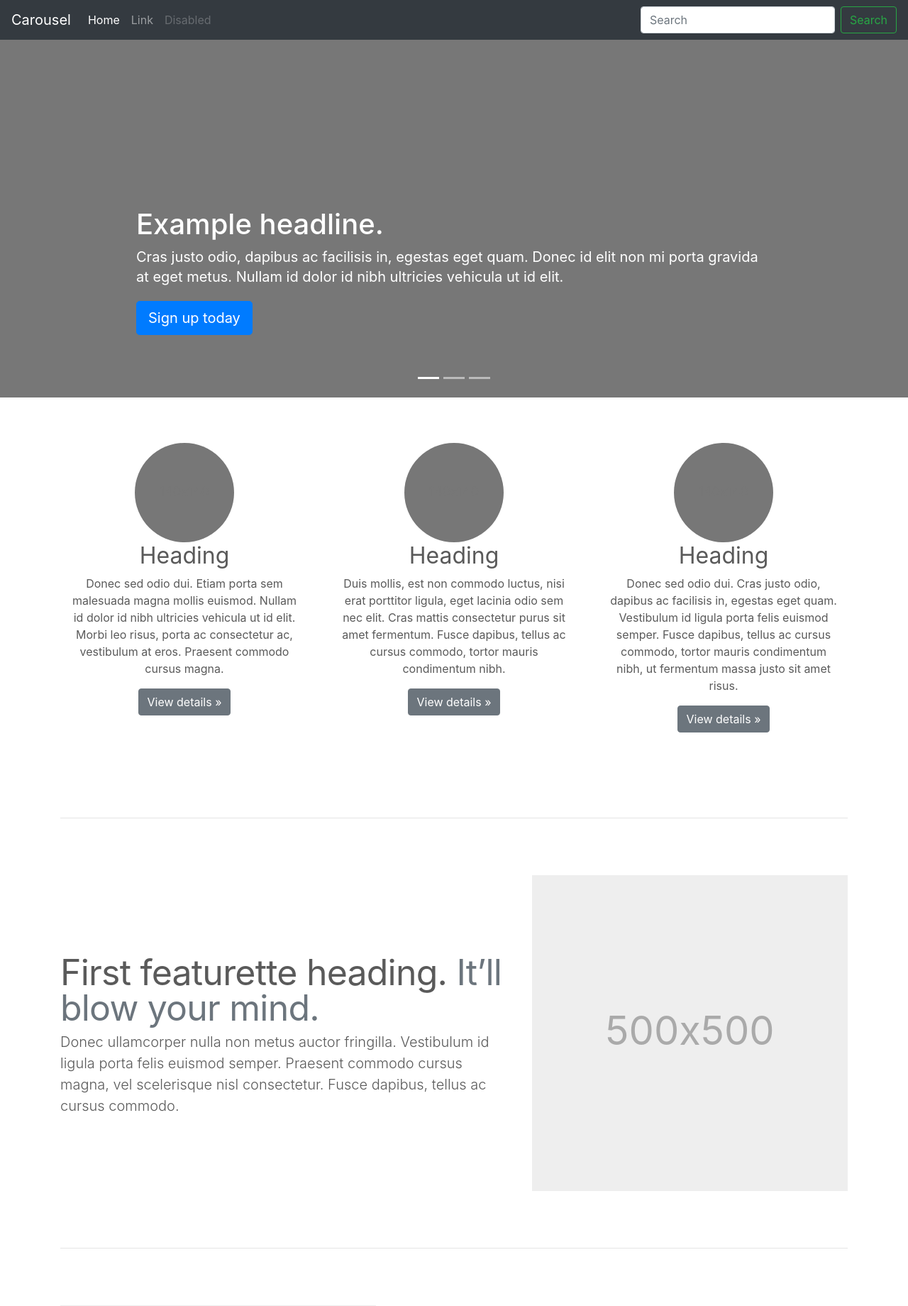
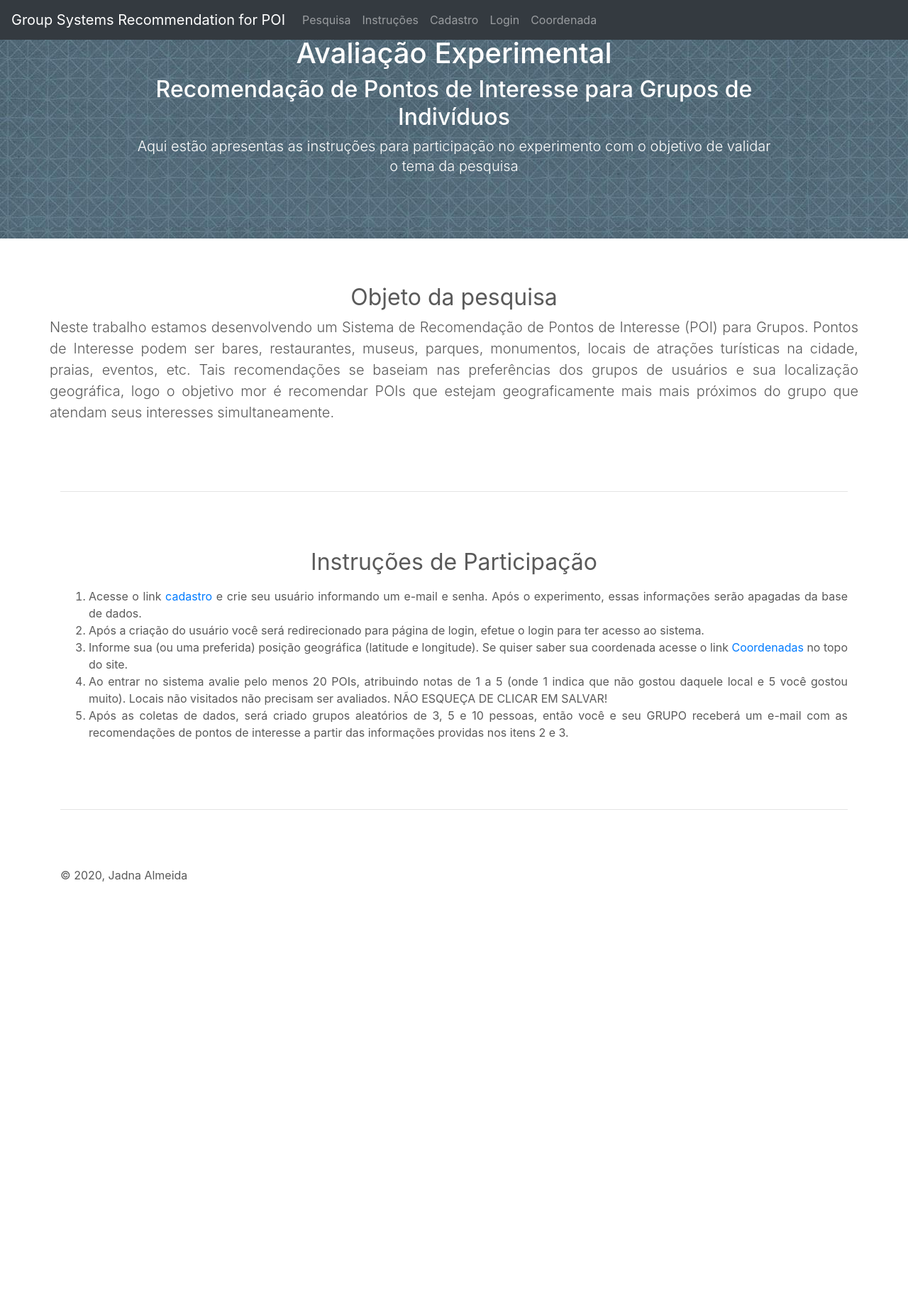
Before and after one commit to jadna/grs-poi-master-site, a PHP site: page / in a window 1280 px wide. Shown: the top 1840 px of the page at 71% size. After the commit the page ends 1242 px from the top, so only its background shows below. Run offline with PHP 8.4, Linux system fonts and the light colour scheme.

Commit message:
fazendo a page

```diff
--- a/index.php
+++ b/index.php
@@ -6,7 +6,9 @@
         <meta name="description" content="">
         <meta name="author" content="Mark Otto, Jacob Thornton, and Bootstrap contributors">
         <meta name="generator" content="Jekyll v4.1.1">
-    <title>Carousel Template · Bootstrap</title>
+
+        <title>Recomendação de Pontos de Interesse para Grupos de Indivíduos</title>
+
 
         <link rel="canonical" href="https://getbootstrap.com/docs/4.5/examples/carousel/">
 
@@ -35,54 +37,48 @@
         <link href="carousel.css" rel="stylesheet">
     </head>
     <body>
-    <header>
+        <header style="background-image: url(background.jpg);">
             <nav class="navbar navbar-expand-md navbar-dark fixed-top bg-dark">
-    <a class="navbar-brand" href="#">Carousel</a>
+                <a class="navbar-brand" href="index.php">Group Systems Recommendation for POI</a>
                 <button class="navbar-toggler" type="button" data-toggle="collapse" data-target="#navbarCollapse" aria-controls="navbarCollapse" aria-expanded="false" aria-label="Toggle navigation">
                     <span class="navbar-toggler-icon"></span>
                 </button>
                 <div class="collapse navbar-collapse" id="navbarCollapse">
                     <ul class="navbar-nav mr-auto">
-        <li class="nav-item active">
-          <a class="nav-link" href="#">Home <span class="sr-only">(current)</span></a>
+                        <li class="nav-item">
+                            <a class="nav-link js-scroll-trigger" href="#pesquisa">Pesquisa</a>
                         </li>
                         <li class="nav-item">
-          <a class="nav-link" href="#">Link</a>
+                            <a class="nav-link js-scroll-trigger" href="#instrucoes">Instruções</a>
                         </li>
                         <li class="nav-item">
-          <a class="nav-link disabled" href="#" tabindex="-1" aria-disabled="true">Disabled</a>
+                            <a class="nav-link js-scroll-trigger" href="cadastro.html"> Cadastro</a>
+                        </li>
+                        <li class="nav-item">
+                            <a class="nav-link js-scroll-trigger" href="login.html"> Login</a>
+                        </li>
+                        <li class="nav-item">
+                            <a class="nav-link js-scroll-trigger" href="https://www.mapdevelopers.com/what-is-my-address.php" target="_blank"> Coordenada</a>
                         </li>
                     </ul>
-      <form class="form-inline mt-2 mt-md-0">
-        <input class="form-control mr-sm-2" type="text" placeholder="Search" aria-label="Search">
-        <button class="btn btn-outline-success my-2 my-sm-0" type="submit">Search</button>
-      </form>
                 </div>
             </nav>
         </header>
 
     <main role="main">
 
-    <div id="myCarousel" class="carousel slide" data-ride="carousel">
-        <ol class="carousel-indicators">
-            <li data-target="#myCarousel" data-slide-to="0" class="active"></li>
-            <li data-target="#myCarousel" data-slide-to="1"></li>
-            <li data-target="#myCarousel" data-slide-to="2"></li>
-        </ol>
+        <div id="myCarousel" class="carousel slide" data-ride="carousel" style="background-image: url(background.jpg);">
             <div class="carousel-inner">
-        <div class="carousel-item active">
-            <svg class="bd-placeholder-img" width="100%" height="100%" xmlns="http://www.w3.org/2000/svg" preserveAspectRatio="xMidYMid slice" focusable="false" role="img"><rect width="100%" height="100%" fill="#777"/></svg>
+                <div class="carousel-item active" style="height: 18rem;">
                     <div class="container">
-            <div class="carousel-caption text-left">
-                <h1>Example headline.</h1>
-                <p>Cras justo odio, dapibus ac facilisis in, egestas eget quam. Donec id elit non mi porta gravida at eget metus. Nullam id dolor id nibh ultricies vehicula ut id elit.</p>
-                <p><a class="btn btn-lg btn-primary" href="#" role="button">Sign up today</a></p>
+                        <div class="carousel-caption text-center">
+                            <h1>Avaliação Experimental</h1>
+                            <h2>Recomendação de Pontos de Interesse para Grupos de Indivíduos</h2>
+                            <p class="lead">Aqui estão apresentas as instruções para participação no experimento com o objetivo de validar o tema da pesquisa</p>
                         </div>
                     </div>
                 </div>
-
             </div>
-        </span>
         </div>
 
 
@@ -93,65 +89,39 @@
     <div class="container marketing">
 
         <!-- Three columns of text below the carousel -->
-    <div class="row">
-      <div class="col-lg-4">
-        <svg class="bd-placeholder-img rounded-circle" width="140" height="140" xmlns="http://www.w3.org/2000/svg" preserveAspectRatio="xMidYMid slice" focusable="false" role="img" aria-label="Placeholder: 140x140"><title>Placeholder</title><rect width="100%" height="100%" fill="#777"/><text x="50%" y="50%" fill="#777" dy=".3em">140x140</text></svg>
-        <h2>Heading</h2>
-        <p>Donec sed odio dui. Etiam porta sem malesuada magna mollis euismod. Nullam id dolor id nibh ultricies vehicula ut id elit. Morbi leo risus, porta ac consectetur ac, vestibulum at eros. Praesent commodo cursus magna.</p>
-        <p><a class="btn btn-secondary" href="#" role="button">View details &raquo;</a></p>
-      </div><!-- /.col-lg-4 -->
-      <div class="col-lg-4">
-        <svg class="bd-placeholder-img rounded-circle" width="140" height="140" xmlns="http://www.w3.org/2000/svg" preserveAspectRatio="xMidYMid slice" focusable="false" role="img" aria-label="Placeholder: 140x140"><title>Placeholder</title><rect width="100%" height="100%" fill="#777"/><text x="50%" y="50%" fill="#777" dy=".3em">140x140</text></svg>
-        <h2>Heading</h2>
-        <p>Duis mollis, est non commodo luctus, nisi erat porttitor ligula, eget lacinia odio sem nec elit. Cras mattis consectetur purus sit amet fermentum. Fusce dapibus, tellus ac cursus commodo, tortor mauris condimentum nibh.</p>
-        <p><a class="btn btn-secondary" href="#" role="button">View details &raquo;</a></p>
-      </div><!-- /.col-lg-4 -->
-      <div class="col-lg-4">
-        <svg class="bd-placeholder-img rounded-circle" width="140" height="140" xmlns="http://www.w3.org/2000/svg" preserveAspectRatio="xMidYMid slice" focusable="false" role="img" aria-label="Placeholder: 140x140"><title>Placeholder</title><rect width="100%" height="100%" fill="#777"/><text x="50%" y="50%" fill="#777" dy=".3em">140x140</text></svg>
-        <h2>Heading</h2>
-        <p>Donec sed odio dui. Cras justo odio, dapibus ac facilisis in, egestas eget quam. Vestibulum id ligula porta felis euismod semper. Fusce dapibus, tellus ac cursus commodo, tortor mauris condimentum nibh, ut fermentum massa justo sit amet risus.</p>
-        <p><a class="btn btn-secondary" href="#" role="button">View details &raquo;</a></p>
+        <div id="pesquisa" class="row">
+            <div class="col-lg-102" style="align: center;">
+                <h2 style="text-align: center;">Objeto da pesquisa </h2>
+                <p class="lead" style="text-align: justify;">Neste trabalho estamos desenvolvendo um Sistema de Recomendação de Pontos de Interesse (POI) para Grupos.
+                    Pontos de Interesse podem ser bares, restaurantes, museus, parques, monumentos, locais de atrações turísticas na cidade, praias,
+                    eventos, etc. Tais recomendações se baseiam nas preferências dos grupos de usuários e sua localização geográfica, logo o objetivo
+                    mor é recomendar POIs que estejam geograficamente mais mais próximos do grupo que atendam seus interesses simultaneamente.
+                </p>
             </div><!-- /.col-lg-4 -->
         </div><!-- /.row -->
-
 
         <!-- START THE FEATURETTES -->
 
         <hr class="featurette-divider">
 
-    <div class="row featurette">
-      <div class="col-md-7">
-        <h2 class="featurette-heading">First featurette heading. <span class="text-muted">It’ll blow your mind.</span></h2>
-        <p class="lead">Donec ullamcorper nulla non metus auctor fringilla. Vestibulum id ligula porta felis euismod semper. Praesent commodo cursus magna, vel scelerisque nisl consectetur. Fusce dapibus, tellus ac cursus commodo.</p>
-      </div>
-      <div class="col-md-5">
-        <svg class="bd-placeholder-img bd-placeholder-img-lg featurette-image img-fluid mx-auto" width="500" height="500" xmlns="http://www.w3.org/2000/svg" preserveAspectRatio="xMidYMid slice" focusable="false" role="img" aria-label="Placeholder: 500x500"><title>Placeholder</title><rect width="100%" height="100%" fill="#eee"/><text x="50%" y="50%" fill="#aaa" dy=".3em">500x500</text></svg>
+        <div id="instrucoes" class="row featurette">
+            <div class="col-md-12" align="center">
+                <h2 style="text-align: center;">Instruções de Participação </h2>
+                <p class="lead"></p>
+                <ol>
+                    <!--li style="text-align: justify;">Acesse o link <a href="#avaliacao">da avaliação</a> e cadastre seus dados pessoais, como nome e e-mail. Essas informações serão utilizadas para futuro contato. Após o experimento, essas informações serão apagadas da base de dados.</li-->
+                    <li style="text-align: justify;">Acesse o link <a href="cadastro.html">cadastro</a> e crie seu usuário informando um e-mail e senha. Após o experimento, essas informações serão apagadas da base de dados.</li>
+                    <li style="text-align: justify;">Após a criação do usuário você será redirecionado para página de login, efetue o login para ter acesso ao sistema.</li>
+                    <li style="text-align: justify;">Informe sua (ou uma preferida) posição geográfica (latitude e longitude). Se quiser saber sua coordenada acesse o link <a href="https://www.mapdevelopers.com/what-is-my-address.php" target="_blank">Coordenadas</a> no topo do site.</li>
+                    <li style="text-align: justify;">Ao entrar no sistema avalie pelo menos 20 POIs, atribuindo notas de 1 a 5 (onde 1 indica que não gostou daquele local e 5 você gostou muito). Locais não visitados não precisam ser avaliados. NÃO ESQUEÇA DE CLICAR EM SALVAR!</li>
+                    <li style="text-align: justify;">Após as coletas de dados, será criado grupos aleatórios de 3, 5 e 10 pessoas, então você e seu GRUPO receberá um e-mail com as recomendações de pontos de interesse a partir das informações providas nos itens 2 e 3.</li>
+                    <!--li style="text-align: justify;">Para cada item de recomendação, avalie com notas de 1 a 5 (onde 1 indica que não gostou daquele local e 5 você gostou muito).</li>
+                    <li style="text-align: justify;">Após as coletas de dados, você receberá um e-mail  com as recomendações de pontos de interesse a partir das informações providas nos itens 3 e 4. Para cada item de recomendação, avalie com notas de 1 a 5 (onde 1 indica discorda totalmente, e 6 que concorda totalmente).</li-->
+                </ol>
             </div>
         </div>
 
-    <hr class="featurette-divider">
 
-    <div class="row featurette">
-      <div class="col-md-7 order-md-2">
-        <h2 class="featurette-heading">Oh yeah, it’s that good. <span class="text-muted">See for yourself.</span></h2>
-        <p class="lead">Donec ullamcorper nulla non metus auctor fringilla. Vestibulum id ligula porta felis euismod semper. Praesent commodo cursus magna, vel scelerisque nisl consectetur. Fusce dapibus, tellus ac cursus commodo.</p>
-      </div>
-      <div class="col-md-5 order-md-1">
-        <svg class="bd-placeholder-img bd-placeholder-img-lg featurette-image img-fluid mx-auto" width="500" height="500" xmlns="http://www.w3.org/2000/svg" preserveAspectRatio="xMidYMid slice" focusable="false" role="img" aria-label="Placeholder: 500x500"><title>Placeholder</title><rect width="100%" height="100%" fill="#eee"/><text x="50%" y="50%" fill="#aaa" dy=".3em">500x500</text></svg>
-      </div>
-    </div>
-
-    <hr class="featurette-divider">
-
-    <div class="row featurette">
-      <div class="col-md-7">
-        <h2 class="featurette-heading">And lastly, this one. <span class="text-muted">Checkmate.</span></h2>
-        <p class="lead">Donec ullamcorper nulla non metus auctor fringilla. Vestibulum id ligula porta felis euismod semper. Praesent commodo cursus magna, vel scelerisque nisl consectetur. Fusce dapibus, tellus ac cursus commodo.</p>
-      </div>
-      <div class="col-md-5">
-        <svg class="bd-placeholder-img bd-placeholder-img-lg featurette-image img-fluid mx-auto" width="500" height="500" xmlns="http://www.w3.org/2000/svg" preserveAspectRatio="xMidYMid slice" focusable="false" role="img" aria-label="Placeholder: 500x500"><title>Placeholder</title><rect width="100%" height="100%" fill="#eee"/><text x="50%" y="50%" fill="#aaa" dy=".3em">500x500</text></svg>
-      </div>
-    </div>
 
         <hr class="featurette-divider">
 
@@ -162,8 +132,7 @@
 
     <!-- FOOTER -->
     <footer class="container">
-    <p class="float-right"><a href="#">Back to top</a></p>
-    <p>&copy; 2017-2020 Company, Inc. &middot; <a href="#">Privacy</a> &middot; <a href="#">Terms</a></p>
+        <p>&copy; 2020, Jadna Almeida</p>
     </footer>
     </main>
 <script src="https://code.jquery.com/jquery-3.5.1.slim.min.js" integrity="sha384-DfXdz2htPH0lsSSs5nCTpuj/zy4C+OGpamoFVy38MVBnE+IbbVYUew+OrCXaRkfj" crossorigin="anonymous"></script>
```
Also changed, not shown: avaliacao.html (added, +187 -0 lines), avaliacao.php (added, +7 -0 lines), cadastro.html (added, +105 -0 lines), cadastro.php (added, +49 -0 lines), login.html (added, +130 -0 lines), login.php (added, +37 -0 lines), logout.php (added, +8 -0 lines). Lines whose indentation alone changed are shown as unchanged.
